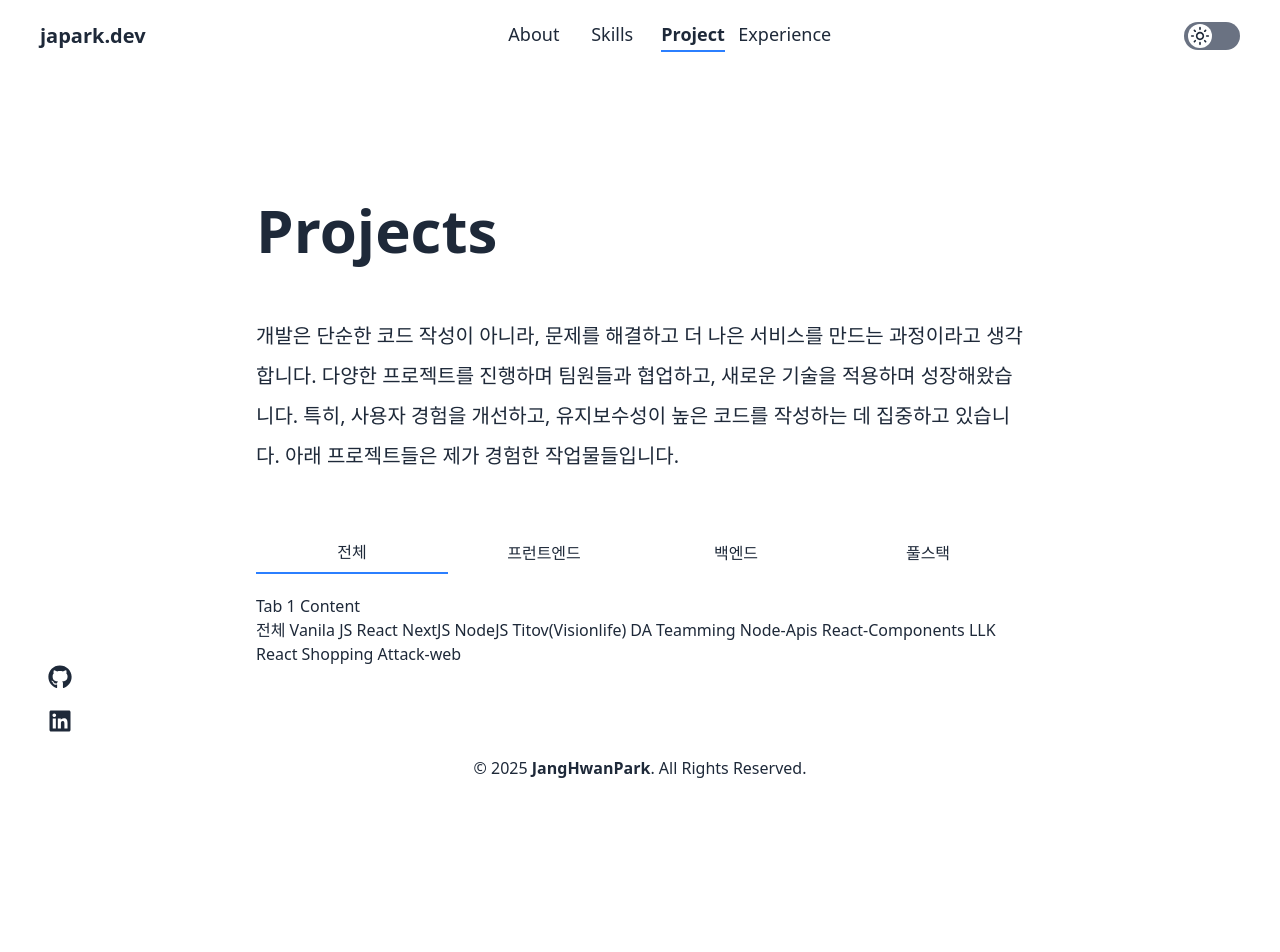
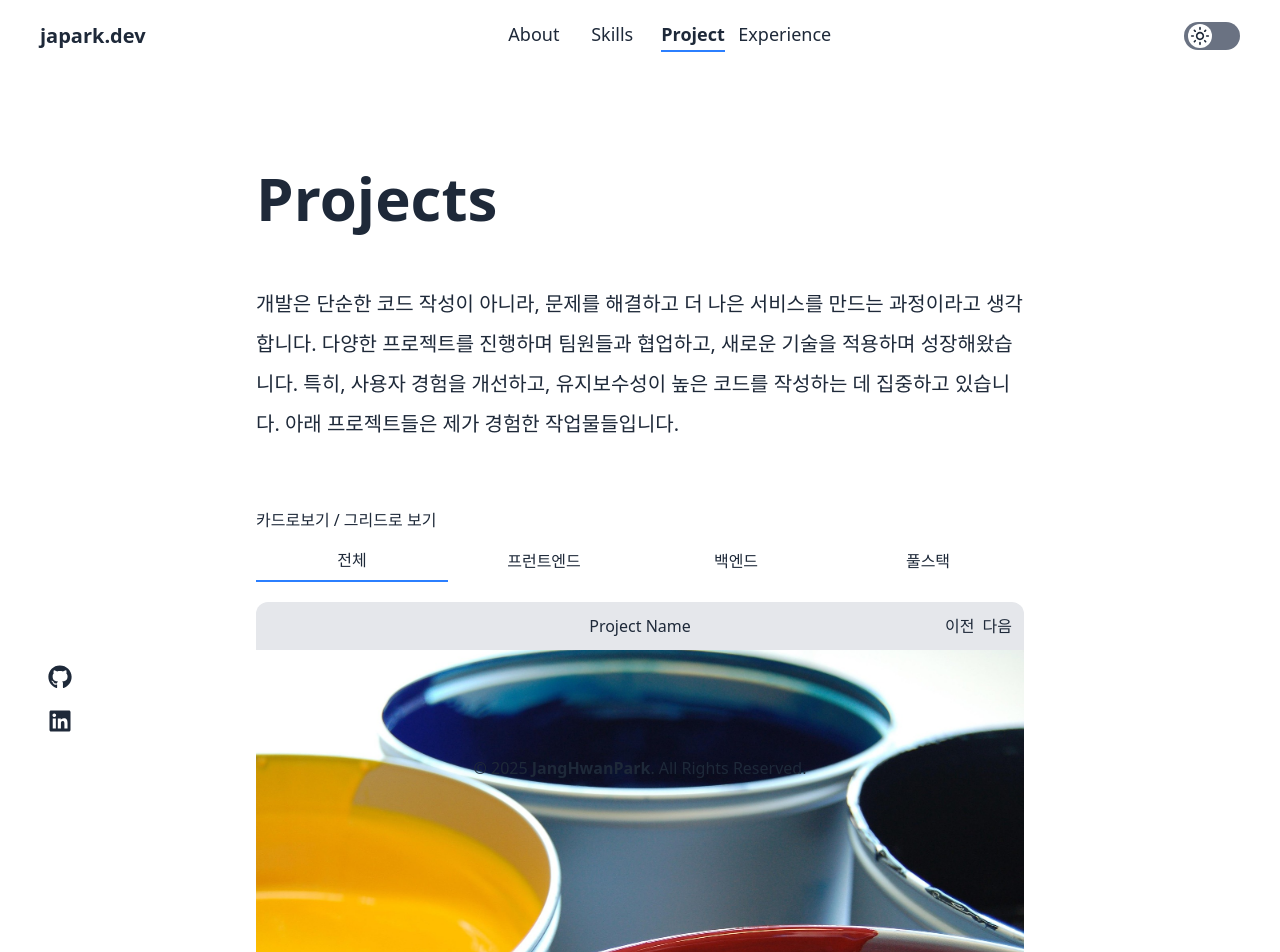
Before and after one commit to JangHwanPark/JangHwan-Portfolio, a React (Vite) app: page /project in a window 1280 px wide. Shown: the top 952 px of the page. Before the commit the page ends 800 px from the top, so only its background shows below. Built offline with nearby package versions, Linux system fonts and the light colour scheme.

Commit message:
:sparkle: feat - 프로젝트 카드 컴포넌트 생성 (임시 디자인)

```diff
--- /dev/null
+++ b/src/components/ProjectCard/ProjectCard.tsx
@@ -0,0 +1,24 @@
+const ProjectCard = () => {
+  const handleBtnClick = () => {
+    console.log('Button clicked');
+  }
+
+  const handleImgClick = () => {
+    console.log("clicked image");
+  }
+
+  return (
+    <div className='w-[768px] min-h-[559px] pt-3 bg-gray-200 rounded-xl'>
+      <div className='relative pb-3 px-3 flex items-center justify-between'>
+        <p className='mx-auto'>Project Name</p>
+        <ul className='absolute right-3 flex items-center justify-end gap-2'>
+          <li><button onClick={handleBtnClick}>이전</button></li>
+          <li><button onClick={handleBtnClick}>다음</button></li>
+        </ul>
+      </div>
+      <img src="/src/assets/images/p1.jpg" alt="" className='w-full h-full min-h-full rounded-b-xl cursor-pointer object-cover' onClick={handleImgClick}/>
+    </div>
+  );
+};
+
+export default ProjectCard;
--- a/src/layout/PageHeader/PageHeader.tsx
+++ b/src/layout/PageHeader/PageHeader.tsx
@@ -8,7 +8,7 @@ const PageHeader = ({
   children?: ReactNode,
 }) => {
   return (
-    <header className='pt-24 pb-16'>
+    <header className='py-16'>
       <h2 className='mt-10 mb-14 text-6xl font-bold'>{title}</h2>
       <p className='text-xl leading-10'>{children}</p>
     </header>
--- a/src/pages/Project.tsx
+++ b/src/pages/Project.tsx
@@ -1,6 +1,7 @@
 import { Tab, TabList, TabPanel, TabPanels, Tabs } from "../components";
 import { TabItem } from "../types/tabs";
 import PageHeader from "../layout/PageHeader/PageHeader";
+import ProjectCard from "../components/ProjectCard/ProjectCard";
 
 const tabs: TabItem[] = [
   { key: "tab1", label: "전체" },
@@ -18,7 +19,9 @@ const Project = () => {
         특히, 사용자 경험을 개선하고, 유지보수성이 높은 코드를 작성하는 데 집중하고 있습니다.
         아래 프로젝트들은 제가 경험한 작업물들입니다.
       </PageHeader>
-
+      <div className='w-full mr-auto pb-4'>
+        카드로보기 / 그리드로 보기
+      </div>
       <Tabs tabs={tabs} defaultTab="tab1">
         <TabList>
           {tabs.map((tab) => (
@@ -28,12 +31,15 @@ const Project = () => {
           ))}
         </TabList>
         <TabPanels>
-          <TabPanel tabKey="tab1">Tab 1 Content</TabPanel>
+          <TabPanel tabKey="tab1">
+            <ProjectCard/>
+          </TabPanel>
           <TabPanel tabKey="tab2">Tab 2 Content</TabPanel>
           <TabPanel tabKey="tab3">Tab 3 Content</TabPanel>
           <TabPanel tabKey="tab4">Tab 4 Content</TabPanel>
         </TabPanels>
       </Tabs>
+      {/*<div>
         전체
         Vanila JS
         React
@@ -48,6 +54,7 @@ const Project = () => {
         LLK
         React Shopping
         Attack-web
+      </div>*/}
     </section>
   );
 };
```
Lines whose indentation alone changed are shown as unchanged.
